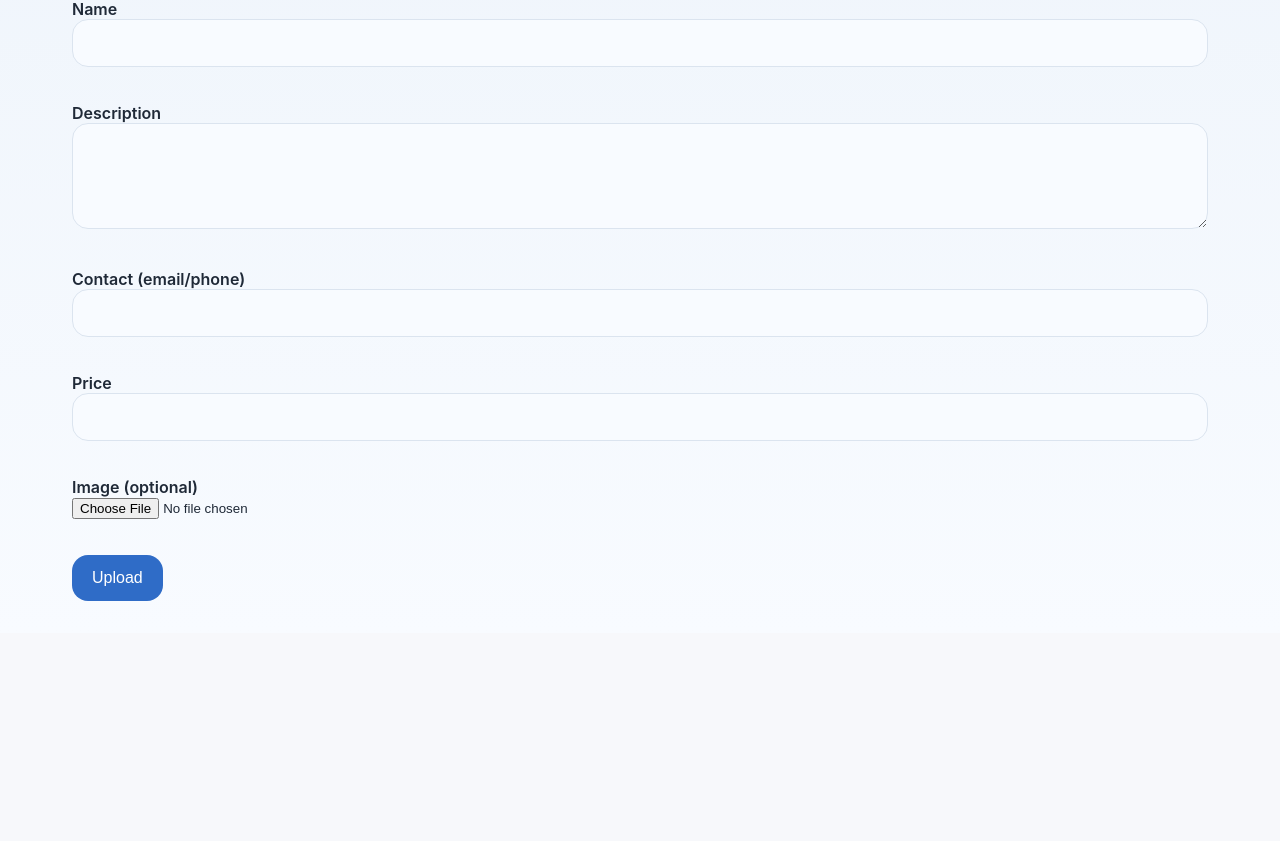
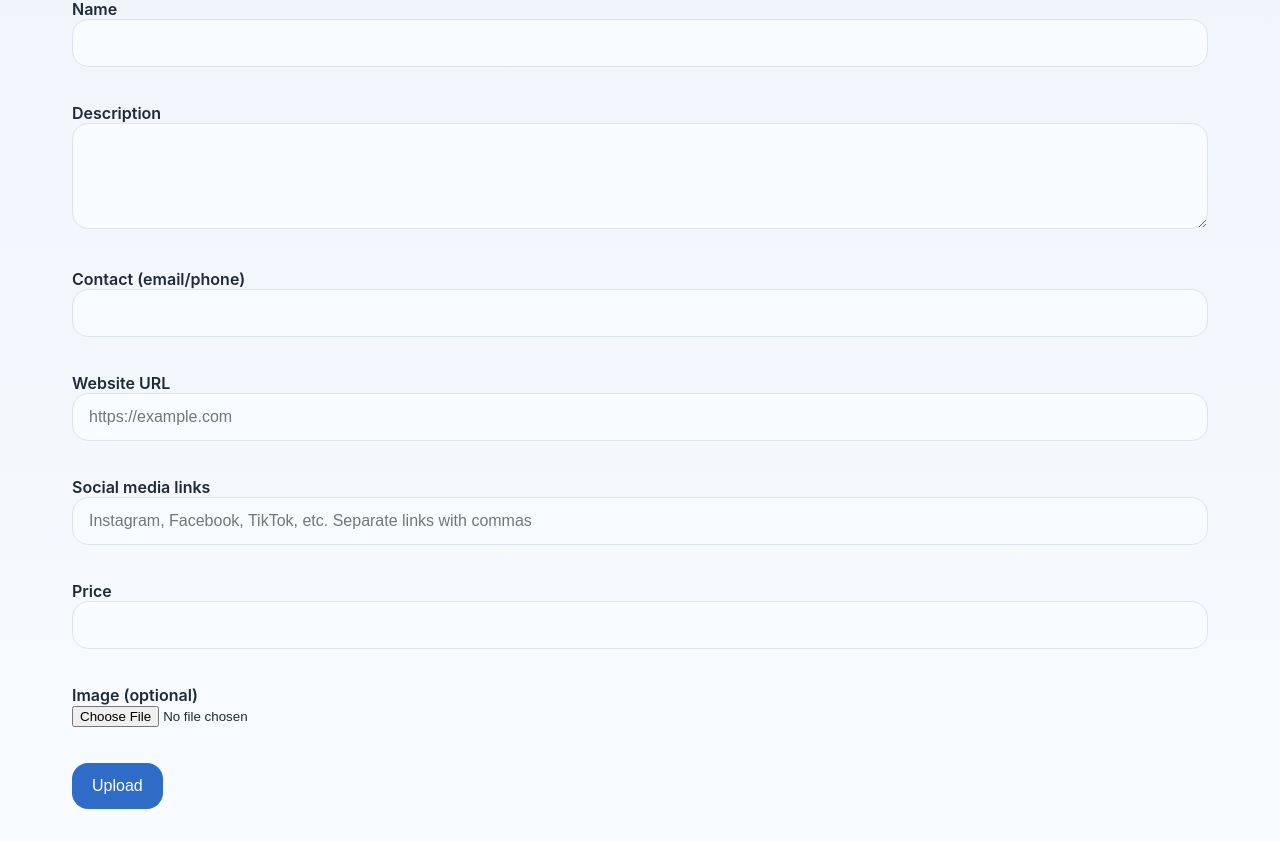
Before and after one commit to samuelatoli/vender.store, a Flask app: page /upload in a window 1280 px wide. Shown: the part 220-1061 px from the top of the page. Before the commit the page ends 821 px from the top, so only its background shows below. Run offline with Flask 3, Linux system fonts and the light colour scheme; the visitor is signed in with stand-in values (Sample User, id 1).

Commit message:
Add vendor website and social media contact fields

```diff
--- a/app.py
+++ b/app.py
@@ -37,6 +37,8 @@ def init_db():
         name TEXT NOT NULL,
         description TEXT,
         contact TEXT,
+        website TEXT,
+        social_links TEXT,
         price REAL,
         image TEXT
     )''')
@@ -81,6 +83,12 @@ def init_db():
     if 'is_admin' not in user_columns:
         c.execute('ALTER TABLE users ADD COLUMN is_admin INTEGER NOT NULL DEFAULT 0')
 
+    product_columns = [row[1] for row in c.execute("PRAGMA table_info(products)").fetchall()]
+    if 'website' not in product_columns:
+        c.execute('ALTER TABLE products ADD COLUMN website TEXT')
+    if 'social_links' not in product_columns:
+        c.execute('ALTER TABLE products ADD COLUMN social_links TEXT')
+
     conn.commit()
     conn.close()
 
@@ -112,13 +120,13 @@ def index():
     if search_query:
         like_pattern = f'%{search_query}%'
         products = conn.execute(
-            'SELECT id, name, description, contact, price, image FROM products '
-            'WHERE name LIKE ? OR description LIKE ? OR contact LIKE ? '
+            'SELECT id, name, description, contact, website, social_links, price, image FROM products '
+            'WHERE name LIKE ? OR description LIKE ? OR contact LIKE ? OR website LIKE ? OR social_links LIKE ? '
             'ORDER BY id DESC',
-            (like_pattern, like_pattern, like_pattern)
+            (like_pattern, like_pattern, like_pattern, like_pattern, like_pattern)
         ).fetchall()
     else:
-        products = conn.execute('SELECT id, name, description, contact, price, image FROM products ORDER BY id DESC').fetchall()
+        products = conn.execute('SELECT id, name, description, contact, website, social_links, price, image FROM products ORDER BY id DESC').fetchall()
     conn.close()
     return render_template('list.html', products=products, query=search_query)
 
@@ -140,6 +148,8 @@ def upload():
         name = request.form.get('name', '').strip()
         description = request.form.get('description', '').strip()
         contact = request.form.get('contact', '').strip()
+        website = request.form.get('website', '').strip()
+        social_links = request.form.get('social_links', '').strip()
         price = request.form.get('price', '').strip()
         file = request.files.get('image')
         if not name:
@@ -154,8 +164,8 @@ def upload():
             return redirect(url_for('upload'))
 
         conn = get_db_connection()
-        conn.execute('''INSERT INTO products (name, description, contact, price, image)
-                     VALUES (?, ?, ?, ?, ?)''', (name, description, contact, price_val, filename))
+        conn.execute('''INSERT INTO products (name, description, contact, website, social_links, price, image)
+                     VALUES (?, ?, ?, ?, ?, ?, ?)''', (name, description, contact, website or None, social_links or None, price_val, filename))
         conn.commit()
         conn.close()
         flash('Product uploaded successfully.')
--- a/static/style.css
+++ b/static/style.css
@@ -280,6 +280,20 @@ button:hover {
   background: #1f5bb2;
 }
 
+.social-list {
+  list-style: none;
+  padding: 0;
+  margin: 8px 0 0;
+}
+
+.social-list li {
+  margin: 4px 0;
+}
+
+.social-list a {
+  color: var(--primary);
+}
+
 .chat-list {
   display: flex;
   flex-direction: column;
--- a/templates/list.html
+++ b/templates/list.html
@@ -38,6 +38,12 @@
         <p>{{ p['description'] }}</p>
         <p><strong>Price:</strong> ${{ '%.2f'|format(p['price'] or 0) }}</p>
         <p><strong>Contact:</strong> {{ p['contact'] or 'Not provided' }}</p>
+        {% if p['website'] %}
+          <p><strong>Website:</strong> <a href="{{ p['website'] }}" target="_blank" rel="noopener noreferrer">{{ p['website'] }}</a></p>
+        {% endif %}
+        {% if p['social_links'] %}
+          <p><strong>Social:</strong> {{ p['social_links'] }}</p>
+        {% endif %}
       </div>
     {% endfor %}
     </div>
--- a/templates/upload.html
+++ b/templates/upload.html
@@ -6,6 +6,8 @@
     <label>Name<br><input type="text" name="name" required></label><br>
     <label>Description<br><textarea name="description" rows="4"></textarea></label><br>
     <label>Contact (email/phone)<br><input type="text" name="contact"></label><br>
+    <label>Website URL<br><input type="text" name="website" placeholder="https://example.com"></label><br>
+    <label>Social media links<br><input type="text" name="social_links" placeholder="Instagram, Facebook, TikTok, etc. Separate links with commas"></label><br>
     <label>Price<br><input type="number" step="0.01" name="price"></label><br>
     <label>Image (optional)<br><input type="file" name="image" accept="image/*"></label><br>
     <button type="submit">Upload</button>
```
Also changed, not shown: templates/detail.html (+16 -0 lines), tests/test_app.py (+4 -0 lines).
